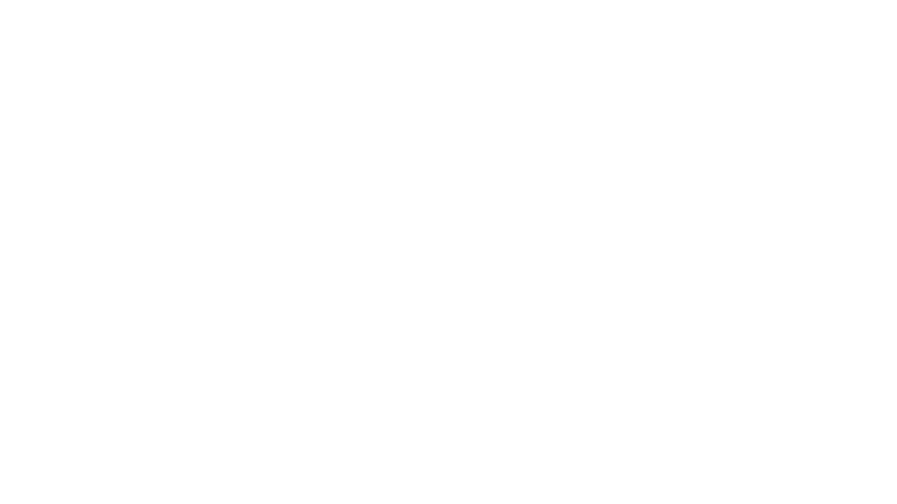
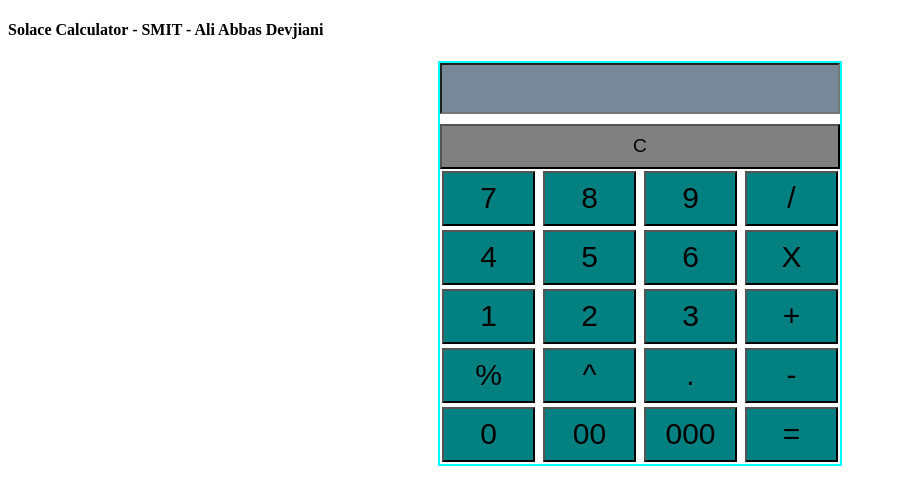
Before and after one commit to aadevjiani/JSCalculator, a plain HTML site: page index.html in a window 1280 px wide. Shown: the whole page, without its empty margins (0-897 px from the left). Drawn offline with Linux system fonts and the light colour scheme.

Commit message:
Add files via upload

```diff
--- a/app.js
+++ b/app.js
@@ -1,3 +1,19 @@
 // Assignment by Ali Abbas Devjiani
 // Assignment No. 7 - Calculator
-// Still working to finalize - motivated to continue and increase the pace
+// Calculator
+function getNumber(num){
+    // console.log(num)
+    var result = document.getElementById("result")
+    result.value += num      // + sign in this line will help in concatenation otherwise value of variable will be replaced / updated
+  }
+
+  function clearResult(){
+    var result = document.getElementById("result")
+    result.value = " "
+  }
+
+  function getResult(){
+    var result = document.getElementById("result")
+    //console.log(result.value)
+    result.value = eval(result.value)
+  }
--- a/index.html
+++ b/index.html
@@ -3,14 +3,75 @@
 <head>
     <meta charset="UTF-8">
     <meta name="viewport" content="width=device-width, initial-scale=1.0">
-    <title>Calculator</title>
+    <title>Solace Calculator</title>
     <link rel="stylesheet" href="style.css">
 </head>
 <body>
     <!-- Assignment by Ali Abbas Devjiani
     Assignment No. 7 - Calculator
-    Still working to finalize - motivated to continue and increase the pace
-         -->
+    -->
+    <!-- Calculator -->
+    <div>
+        <h4>Solace Calculator - SMIT - Ali Abbas Devjiani</h4>
+    </div>
+
+    <div class = "main">
+        <div>
+            <input id = "result" class="result" type = "text">
+
+        </div>
+
+        <!-- <div class= "label">
+            <p>Solace Numerology</p>
+        </div> -->
+
+        <div>
+            <button class = "clearBtn" onclick="clearResult()">C</button>
+        </div>
+
+        <div>
+            <button class = "btn" onclick="getNumber('7')">7</button>
+            <button class = "btn" onclick="getNumber('8')">8</button>
+            <button class = "btn" onclick="getNumber('9')">9</button>
+            <button class = "btn" onclick="getNumber('/')">/</button>
+        </div>
+
+        <div>
+            <button class = "btn" onclick="getNumber('4')">4</button>
+            <button class = "btn" onclick="getNumber('5')">5</button>
+            <button class = "btn" onclick="getNumber('6')">6</button>
+            <button class = "btn" onclick="getNumber('*')">X</button>
+        </div>
+
+        <div>
+            <button class = "btn" onclick="getNumber('1')">1</button>
+            <button class = "btn" onclick="getNumber('2')">2</button>
+            <button class = "btn" onclick="getNumber('3')">3</button>
+            <button class = "btn" onclick="getNumber('+')">+</button>
+        </div>
+
+        <div>
+            <button class = "btn" onclick="getNumber('%')">%</button>
+            <button class = "btn" onclick="getNumber('^')">^</button>
+            <button class = "btn" onclick="getNumber('.')">.</button>
+            <button class = "btn" onclick="getNumber('-')">-</button>
+        </div>
+
+
+        <div>
+            <button class = "btn" onclick="getNumber('0')">0</button>
+            <button class = "btn" onclick="getNumber('00')">00</button>
+            <button class = "btn" onclick="getNumber('000')">000</button>
+            <button class = "btn" onclick="getResult()">= </button>
+        </div>
+
+
+
+
+    </div>
+
+
+
 </body>
 <script src = app.js></script>
 </html>
--- a/style.css
+++ b/style.css
@@ -1 +1,45 @@
 /* Assignment - Calculator */
+
+.main{
+    border : 2px solid aqua;
+    width : 400px;
+    margin : 0 auto
+
+}
+
+.result{
+    width : 98%;
+    height: 45px;
+    font-size: xx-large;
+    background-color: lightslategray ;
+    color : #fff;
+
+}
+
+.clearBtn{
+    width : 100%;
+    height: 45px;
+    margin-top: 10px;
+    font-size: larger;
+    background-color: grey;
+}
+
+.btn{
+    width : 93px;
+    height: 55px;
+    font-size:30px;
+    background-color: teal;
+    margin: 2px;
+
+}
+
+.halfBtn{
+    background-color: teal;
+    width: 93px;
+    height: 55px;
+    margin-top: 5px;
+}
+
+/* .label{
+    font-size: xx-small;
+} */
```
